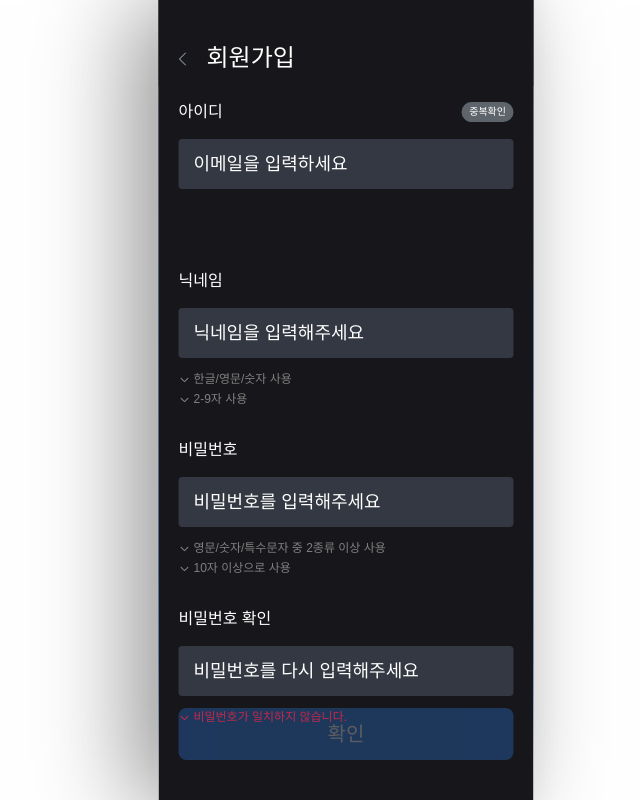
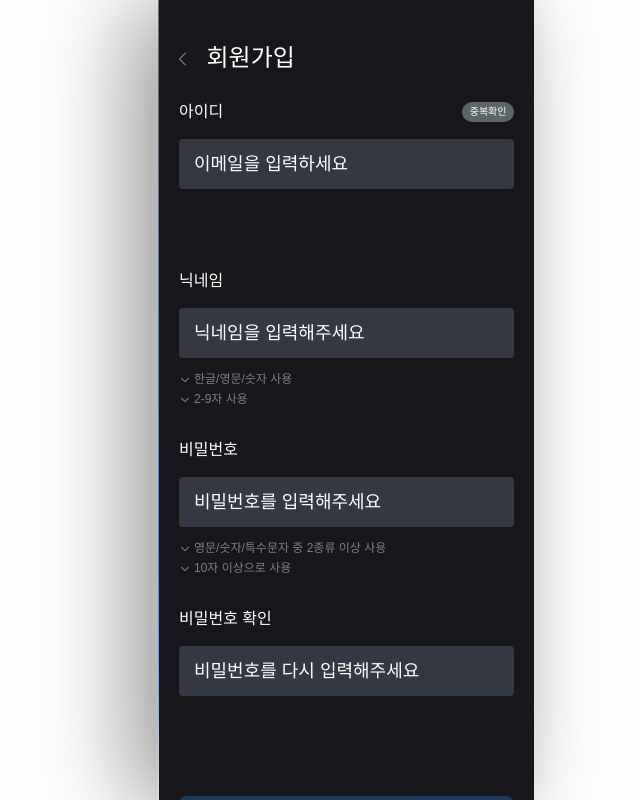
Before and after one commit to jaseongkim/Planit, a React (Create React App) app: page /signup in a window 1280 px wide. Shown: the whole page, without its empty margins (294-934 px from the left). Built offline with nearby package versions, Linux system fonts and the light colour scheme; no server answers.

Commit message:
[ refactor ] 회원가입

```diff
--- a/src/pages/SignUp.jsx
+++ b/src/pages/SignUp.jsx
@@ -7,19 +7,22 @@ import { prev_icon } from "../static/images";
 import { apis } from "../shared/api";
 import { IoIosClose } from "react-icons/io";
 import { IoIosArrowDown } from "react-icons/io";
+import { useEffect } from "react";
 
 const SignUp = () => {
   const navigate = useNavigate();
   // Redux
   const dispatch = useDispatch();
 
-  const [btnState, setBtnState] = useState(false);
-  const [emailCheck, setEmailCheck] = useState(false);
-  const [passwordCheck, setPasswordCheck] = useState(false);
-  const [passwordLengthCheck, setPasswordLengthCheck] = useState(false);
-  const [passwordConfirmMessage, setPasswordConfirmMessage] = useState(false);
-  const [nickNameCheck, setnickNameCheck] = useState(false);
-  const [nickLengthCheck, setNickLengthCheck] = useState(false);
+  //유효성 검사
+  const [isEmail, setIsEmail] = useState(false);
+  const [isNickName, setIsNickName] = useState(false);
+  const [isNickNameLength, setIsNickNameLength] = useState(false);
+  const [isPassword, setIsPassword] = useState(false);
+  const [isPasswordLength, setIsPasswordLength] = useState(false);
+  const [isPasswordConfirm, setIsPasswordConfirm] = useState(false);
+
+  // 확인 메세지
   const [emailMessage, setEmailMessage] = useState(false);
 
   const [signUp, setSignUp] = useState({
@@ -33,23 +36,6 @@ const SignUp = () => {
   const onSignupHandler = (e) => {
     e.preventDefault();
 
-    if (emailCheck === false) {
-      alert("이메일 중복확인 버튼을 눌러주세요");
-      return;
-    }
-
-    if (signUp.password !== signUp.passwordConfirm) {
-      alert("비밀번호를 다시 확인해주세요");
-      setSignUp({
-        email: signUp.email,
-        nickname: signUp.nickname,
-        password: "",
-        passwordConfirm: "",
-      });
-      setBtnState(false);
-      return;
-    }
-
     dispatch(
       createMemberDB({
         email: signUp.email,
@@ -59,37 +45,51 @@ const SignUp = () => {
     );
   };
 
+  // 이메일 입력
   const onEmailChange = (e) => {
-    const { name, value } = e.target;
-    setSignUp({ ...signUp, [name]: value });
-
-    console.log(signUp.email);
-
-    if (signUp.email.length < 1) {
-      setEmailMessage(false);
-    }
-  };
-
-  const onNickNameChange = (e) => {
     const { name, value } = e.target;
     setSignUp({ ...signUp, [name]: value });
   };
 
+  // 닉네임 정규식
+  let nickNameExp = /^([a-zA-Z0-9ㄱ-ㅎ|ㅏ-ㅣ|가-힣]).{0,}$/i;
+
+  // 닉네임 입력
+  const onNickNameChange = (e) => {
+    const { name, value } = e.target;
+    setSignUp({ ...signUp, [name]: value });
+
+    if (nickNameExp.test(signUp.nickname) === false) {
+      setIsNickName(false);
+    } else {
+      setIsNickName(true);
+    }
+
+    if (signUp.nickname.length >= 2 && signUp.nickname.length <= 9) {
+      setIsNickNameLength(true);
+    } else {
+      setIsNickNameLength(false);
+    }
+  };
+
+  // 비밀번호 정규식
+  let passwordExp =
+    /^(?!((?:[A-Za-z]+)|(?:[~!@#$%^&*()_+=]+)|(?:[0-9]+))$)[A-Za-z\d~!@#$%^&*()_+=]{10,}$/i;
+
+  // 비밀번호 입력
   const onPasswordChange = (e) => {
     const { name, value } = e.target;
     setSignUp({ ...signUp, [name]: value });
-
-    let passwordExp = /^(?=.*[a-zA-Z])(?=.*[!@#$%^*+=-])(?=.*[0-9]).{8,20}$/i;
     if (passwordExp.test(signUp.password) === false) {
-      setPasswordCheck(false);
+      setIsPassword(false);
     } else {
-      setPasswordCheck(true);
+      setIsPassword(true);
     }
 
-    if (signUp.password.length >= 10) {
-      setPasswordLengthCheck(true);
+    if (signUp.password.length >= 10 && signUp.password.length <= 20) {
+      setIsPasswordLength(true);
     } else {
-      setPasswordLengthCheck(false);
+      setIsPasswordLength(false);
     }
   };
 
@@ -98,41 +98,10 @@ const SignUp = () => {
     setSignUp({ ...signUp, [name]: value });
 
     if (signUp.password === signUp.passwordConfirm) {
-      setPasswordConfirmMessage(true);
+      setIsPasswordConfirm(true);
     } else {
-      setPasswordConfirmMessage(false);
+      setIsPasswordConfirm(false);
     }
-  };
-
-  //Updating userInfo to Hook
-  const onChangeHandler = (e) => {
-    const { name, value } = e.target;
-    setSignUp({ ...signUp, [name]: value });
-
-    // if (
-    //   signUp.email &&
-    //   signUp.nickname &&
-    //   signUp.password &&
-    //   signUp.passwordConfirm.length > 0
-    // ) {
-    //   setBtnState(true);
-    // } else {
-    //   setBtnState(false);
-    // }
-    // let nickNameExp =
-    //   /^[0-9a-zA-Z]([-_\.]?[0-9a-zA-Z])*@[0-9a-zA-Z]([-_\.]?[0-9a-zA-Z])*\.[a-zA-Z]{2,3}$/i;
-    // if (nickNameExp.test(signUp.nickname) === false) {
-    //   console.log("뭐지");
-    // } else {
-    //   console.log("닉네임 통과");
-    // }
-
-    // let passwordExp = /^(?=.*[a-zA-Z])(?=.*[!@#$%^*+=-])(?=.*[0-9]).{8,25}$/i;
-    // if (passwordExp.test(signUp.password) === false) {
-    //   console.log("비밀번호 불통");
-    // } else {
-    //   console.log("비밀번호 통과");
-    // }
   };
 
   //Email Double-Check
@@ -140,10 +109,10 @@ const SignUp = () => {
     let emailExp =
       /^[0-9a-zA-Z]([-_\.]?[0-9a-zA-Z])*@[0-9a-zA-Z]([-_\.]?[0-9a-zA-Z])*\.[a-zA-Z]{2,3}$/i;
     if (emailExp.test(signUp.email) === false) {
-      alert("이메일 형식을 맞춰주세요");
-      setSignUp({
-        email: "",
-      });
+      setEmailMessage(true);
+      // setSignUp({
+      //   email: "",
+      // });
       return;
     }
 
@@ -152,15 +121,14 @@ const SignUp = () => {
       .then((response) => {
         console.log(response);
         if (response.data.success === true) {
-          alert("사용 가능한 아이디입니다.");
-          setEmailCheck(true);
+          setIsEmail(true);
           setEmailMessage(true);
         }
       })
       .catch((error) => {
         console.log(error);
         if (error.response.status === 400) {
-          alert(error.response.data.message);
+          setIsEmail(false);
           setEmailMessage(true);
         }
       });
@@ -170,6 +138,7 @@ const SignUp = () => {
     <SubContainer>
       <HeaderWrap>
         <HeaderTitle>
+          {console.log(isNickName)}
           <button onClick={() => navigate(-1)}>
             <img src={prev_icon} alt="뒤" />
           </button>
@@ -194,12 +163,13 @@ const SignUp = () => {
                   value={signUp.email || ""}
                   onChange={onEmailChange}
                 />
+
                 <div
                   style={{
                     visibility: `${emailMessage ? "visible" : "hidden"}`,
                   }}
                 >
-                  {emailCheck ? (
+                  {isEmail ? (
                     <span style={{ color: "green" }}>
                       <IoIosArrowDown style={{ marginRight: "3px" }} />
                       사용 가능한 아이디 입니다.
@@ -227,14 +197,29 @@ const SignUp = () => {
                   value={signUp.nickname || ""}
                   onChange={onNickNameChange}
                 />
+                {nickNameExp.test(signUp.nickname) ? (
+                  <span className="signup-item1" style={{ color: "green" }}>
+                    <IoIosArrowDown style={{ marginRight: "3px" }} />
+                    한글/영문/숫자 사용
+                  </span>
+                ) : (
                   <span className="signup-item1" style={{ color: "gray" }}>
                     <IoIosArrowDown style={{ marginRight: "3px" }} />
                     한글/영문/숫자 사용
                   </span>
+                )}
+
+                {signUp.nickname.length >= 2 && signUp.nickname.length <= 9 ? (
+                  <span className="signup-item2" style={{ color: "green" }}>
+                    <IoIosArrowDown style={{ marginRight: "3px" }} />
+                    2-9자 사용
+                  </span>
+                ) : (
                   <span className="signup-item2" style={{ color: "gray" }}>
                     <IoIosArrowDown style={{ marginRight: "3px" }} />
                     2-9자 사용
                   </span>
+                )}
               </SignUpInputBox>
             </SignUpItem>
             <SignUpItem>
@@ -248,7 +233,7 @@ const SignUp = () => {
                   onChange={onPasswordChange}
                   autoComplete="off"
                 />
-                {passwordCheck ? (
+                {passwordExp.test(signUp.password) ? (
                   <span className="signup-item1" style={{ color: "green" }}>
                     <IoIosArrowDown style={{ marginRight: "3px" }} />
                     영문/숫자/특수문자 중 2종류 이상 사용
@@ -259,7 +244,9 @@ const SignUp = () => {
                     영문/숫자/특수문자 중 2종류 이상 사용
                   </span>
                 )}
-                {passwordLengthCheck ? (
+
+                {signUp.password.length >= 10 &&
+                signUp.password.length <= 20 ? (
                   <span className="signup-item2" style={{ color: "green" }}>
                     <IoIosArrowDown style={{ marginRight: "3px" }} />
                     10자 이상으로 사용
@@ -283,12 +270,10 @@ const SignUp = () => {
                   onChange={onPasswordConfirmChange}
                   autoComplete="off"
                 />
-                <div
-                  style={{
-                    visibility: `${btnState ? "visible" : "visible"}`,
-                  }}
-                >
-                  {passwordConfirmMessage ? (
+
+                {signUp.passwordConfirm.length > 0 && (
+                  <div>
+                    {signUp.password === signUp.passwordConfirm ? (
                       <span style={{ color: "green" }}>
                         <IoIosArrowDown style={{ marginRight: "3px" }} />
                         비밀번호가 일치합니다.
@@ -300,10 +285,23 @@ const SignUp = () => {
                       </span>
                     )}
                   </div>
+                )}
               </SignUpInputBox>
             </SignUpItem>
           </SignUpList>
-          <SignUpSubmit type="submit" disabled={btnState ? false : true}>
+          <SignUpSubmit
+            type="submit"
+            disabled={
+              !(
+                isEmail &&
+                isNickName &&
+                isNickNameLength &&
+                isPassword &&
+                isPasswordLength &&
+                isPasswordConfirm
+              )
+            }
+          >
             확인
           </SignUpSubmit>
         </form>
@@ -437,6 +435,7 @@ const SignUpInputBox = styled.div`
 `;
 
 const SignUpSubmit = styled.button`
+  margin-top: 100px;
   width: 100%;
   height: 52px;
   font-size: 20px;
```
Lines whose indentation alone changed are shown as unchanged.
